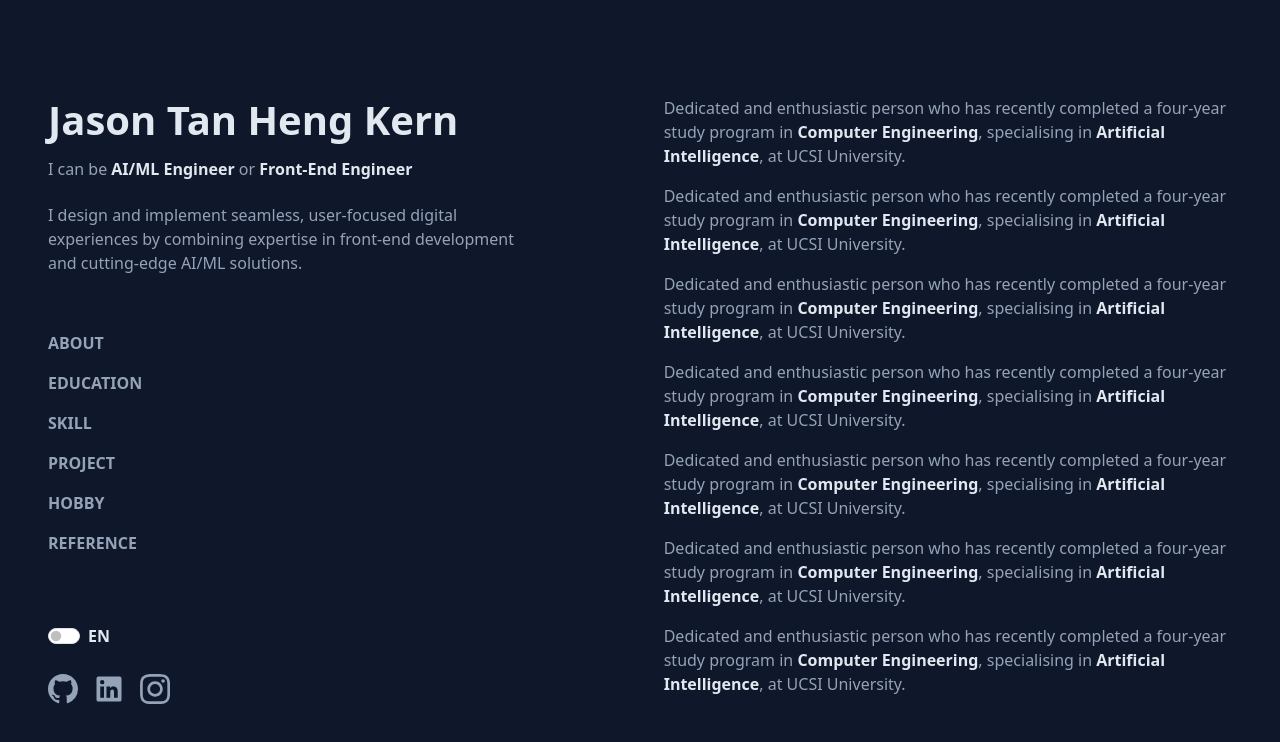
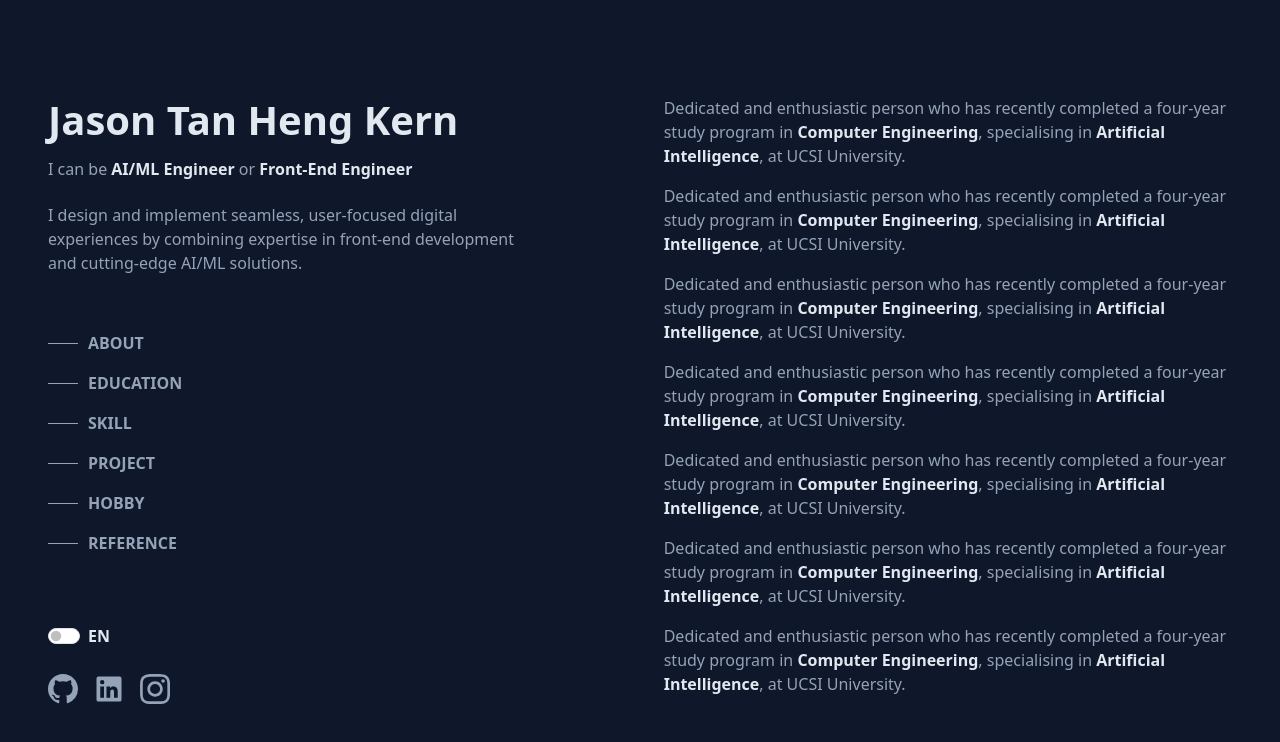
Before and after one commit to JasonTan526/hktan-resume, a Vue app: page / in a window 1280 px wide. Shown: the top 742 px of the page. Built offline with nearby package versions, Linux system fonts and the light colour scheme.

Commit message:
Add Active Content Title System

```diff
--- a/src/assets/main.css
+++ b/src/assets/main.css
@@ -41,9 +41,6 @@ body {
 	padding-bottom: 6rem;
 }
 
-/* Width CSS */
-
-
 /* CSS after 992px */
 @media (min-width: 992px) {
 
@@ -73,11 +70,10 @@ body {
 	}
 
 	/* Sticky */
-	.sticky-top-lg {
+	.sticky-lg-top {
 		position: sticky;
 		top: 0;
 		z-index: 1020;
-		/* Same z-index as Bootstrap's sticky-top */
 	}
 
 	/* Width */
--- a/src/views/homePage.vue
+++ b/src/views/homePage.vue
@@ -6,7 +6,7 @@
 
 	<div class="w-full py-5 px-3 px-md-5 py-lg-0">
 		<div class="w-full d-flex flex-column max-w-xl min-vh-100 mx-auto main_container position-relative flex-lg-row">
-			<div class="w-lg-48 py-lg-10 vh-lg-100 sticky-top-lg">
+			<div class="w-lg-48 py-lg-10 vh-lg-100 sticky-lg-top">
 				<div class="h-lg-100 d-flex flex-column justify-content-between">
 					<div>
 						<h1 class="fw-bold color-Header mb-0">
@@ -22,24 +22,46 @@
 						</p>
 
 						<div class="d-lg-flex flex-column gap-3 mt-5" style="display: none;">
-							<div class="text-uppercase color-Normal fw-bold pointer contentTitle user-select-none">
-								{{ $t('about') }}
+							<div class="text-uppercase fw-bold pointer contentTitle user-select-none transition-all d-flex align-items-center"
+								:style="getItemStyle('about')" @click="setActiveItem('about')">
+								<!-- Tail element before the text -->
+								<span :style="getTailStyle('about')" class="item-tail"></span>
+								{{ getItemText('about') }}
 							</div>
 
-							<div class="text-uppercase color-Normal fw-bold pointer contentTitle user-select-none">
-								{{ $t('education') }}
+							<div class="text-uppercase fw-bold pointer contentTitle user-select-none transition-all d-flex align-items-center"
+								:style="getItemStyle('education')" @click="setActiveItem('education')">
+								<!-- Tail element before the text -->
+								<span :style="getTailStyle('education')" class="item-tail"></span>
+								{{ getItemText('education') }}
 							</div>
-							<div class="text-uppercase color-Normal fw-bold pointer contentTitle user-select-none">
-								{{ $t('skill') }}
+
+							<div class="text-uppercase fw-bold pointer contentTitle user-select-none transition-all d-flex align-items-center"
+								:style="getItemStyle('skill')" @click="setActiveItem('skill')">
+								<!-- Tail element before the text -->
+								<span :style="getTailStyle('skill')" class="item-tail"></span>
+								{{ getItemText('skill') }}
 							</div>
-							<div class="text-uppercase color-Normal fw-bold pointer contentTitle user-select-none">
-								{{ $t('project') }}
+
+							<div class="text-uppercase fw-bold pointer contentTitle user-select-none transition-all d-flex align-items-center"
+								:style="getItemStyle('project')" @click="setActiveItem('project')">
+								<!-- Tail element before the text -->
+								<span :style="getTailStyle('project')" class="item-tail"></span>
+								{{ getItemText('project') }}
 							</div>
-							<div class="text-uppercase color-Normal fw-bold pointer contentTitle user-select-none">
-								{{ $t('hobby') }}
+
+							<div class="text-uppercase fw-bold pointer contentTitle user-select-none transition-all d-flex align-items-center"
+								:style="getItemStyle('hobby')" @click="setActiveItem('hobby')">
+								<!-- Tail element before the text -->
+								<span :style="getTailStyle('hobby')" class="item-tail"></span>
+								{{ getItemText('hobby') }}
 							</div>
-							<div class="text-uppercase color-Normal fw-bold pointer contentTitle user-select-none">
-								{{ $t('reference') }}
+
+							<div class="text-uppercase fw-bold pointer contentTitle user-select-none transition-all d-flex align-items-center"
+								:style="getItemStyle('reference')" @click="setActiveItem('reference')">
+								<!-- Tail element before the text -->
+								<span :style="getTailStyle('reference')" class="item-tail"></span>
+								{{ getItemText('reference') }}
 							</div>
 						</div>
 					</div>
@@ -189,6 +211,7 @@ export default {
 			x: 0,
 			y: 0,
 			isZH: false,
+			activeItem: ''
 		};
 	},
 	methods: {
@@ -199,6 +222,23 @@ export default {
 		toggleLocale() {
 			this.$i18n.locale = this.isZH ? 'zh' : 'en';
 		},
+		setActiveItem(item) {
+			this.activeItem = item;
+		},
+		getItemStyle(item) {
+			return {
+				color: this.activeItem === item ? 'rgb(226 232 240)' : 'rgb(148 163 184)'
+			};
+		},
+		getTailStyle(item) {
+			return {
+				width: this.activeItem === item ? '60px' : '30px',
+				backgroundColor: this.activeItem === item ? 'rgb(226 232 240)' : 'rgb(148 163 184)',
+			};
+		},
+		getItemText(item) {
+			return this.$t(item);
+		}
 	},
 	mounted() {
 		window.addEventListener('mousemove', this.update);
@@ -237,5 +277,19 @@ export default {
 	color: rgb(226 232 240) !important;
 }
 
+.item-tail {
+	display: inline-block;
+	height: 1px;
+	margin-right: 10px;
+	width: 30px;
+	background-color: rgb(148, 163, 184);
+	transition: width 0.3s ease, background-color 0.3s ease;
+}
+
+.contentTitle:hover .item-tail {
+	width: 60px !important;
+	background-color: rgb(226, 232, 240) !important;
+}
+
 /* CSS after 992 px */
 </style>
```
